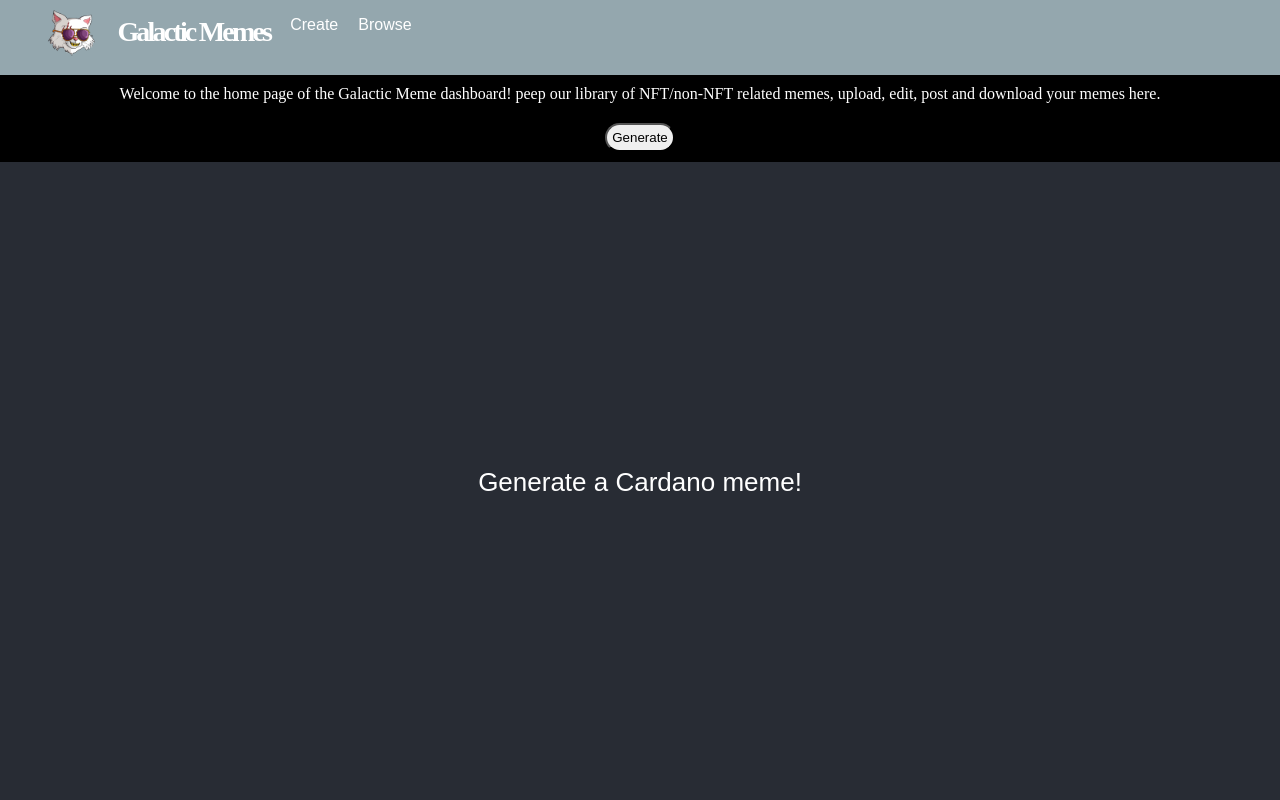
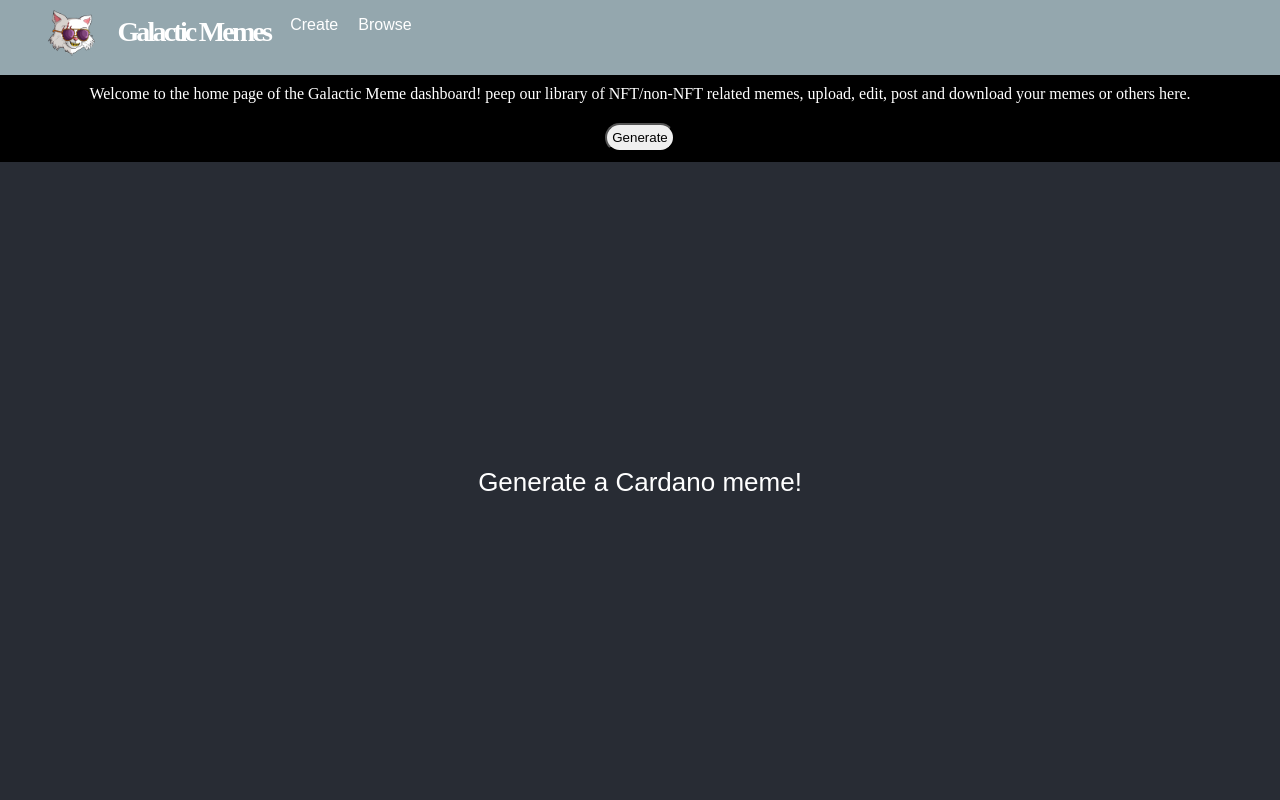
Before and after one commit to jlloyd0430/Galactic-meme-dashboard, a React (Create React App) app: page / in a window 1280 px wide. Shown: the top 800 px of the page. Built offline with nearby package versions, Linux system fonts and the light colour scheme.

Commit message:
refactor home

```diff
--- a/src/Home.js
+++ b/src/Home.js
@@ -51,7 +51,7 @@
       <p className="welcome">
         Welcome to the home page of the Galactic Meme dashboard! peep our
         library of NFT/non-NFT related memes, upload, edit, post and download
-        your memes here.{" "}
+        your memes or others here.{" "}
       </p>
       <button className="Btn" onClick={handleClick}>
         Generate
```
